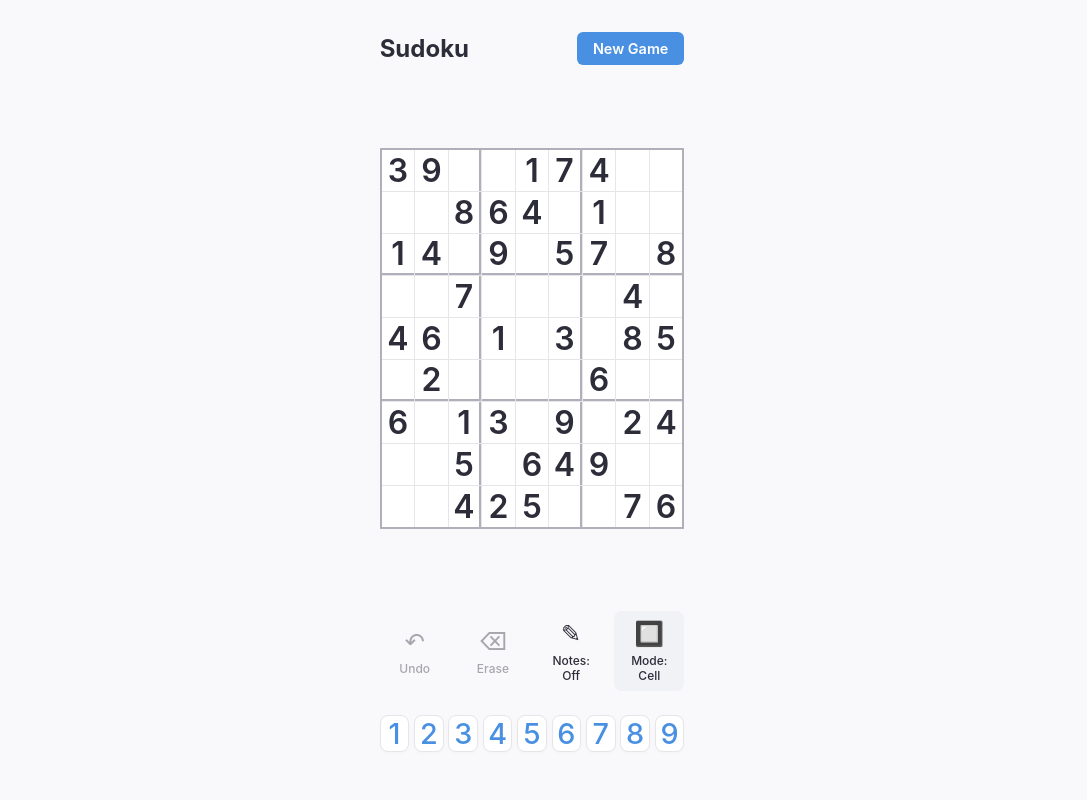
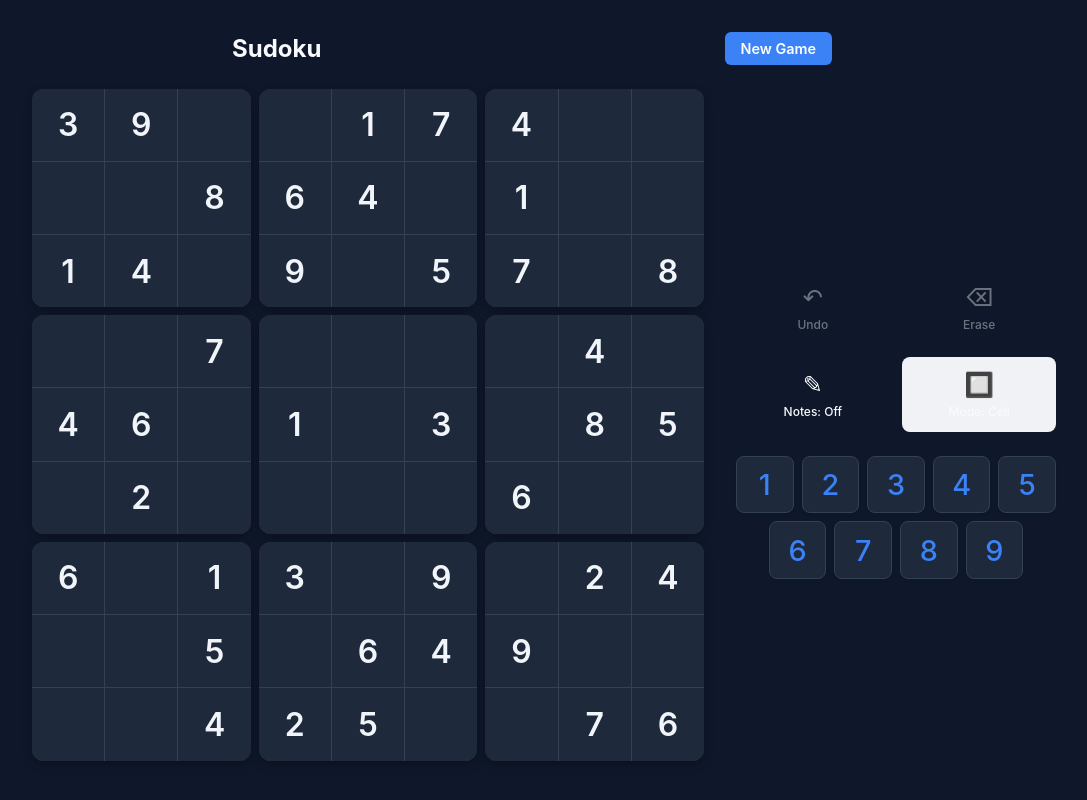
Before and after one commit to kaberkabouter/struggles, a Svelte app: page / in a window 1280 px wide. Shown: the whole page, without its empty margins (108-1195 px from the left). Built offline with nearby package versions, Linux system fonts and the light colour scheme.

Commit message:
feat: initialize Sudoku game project with core logic and Svelte components

```diff
--- a/src/App.svelte
+++ b/src/App.svelte
@@ -2,8 +2,12 @@
   import { onMount } from 'svelte';
   import Board from './components/Board.svelte';
   import Controls from './components/Controls.svelte';
-  import { loadFromLocalStorage, startNewGame } from './lib/store';
+  import NewGameModal from './components/NewGameModal.svelte';
+  import VictoryPanel from './components/VictoryPanel.svelte';
+  import { loadFromLocalStorage, startNewGame, isGameWon } from './lib/store';
   import './app.css';
+
+  let showNewGameModal = false;
 
   onMount(() => {
     // Try restoring state from localStorage
@@ -15,9 +19,12 @@
   });
 
   function resetGame() {
-    if (confirm("Are you sure you want to start a new game?")) {
-      startNewGame();
-    }
+    showNewGameModal = true;
+  }
+
+  function handleStart(event: CustomEvent<number>) {
+    startNewGame(event.detail);
+    showNewGameModal = false;
   }
 </script>
 
@@ -27,12 +34,27 @@
     <button class="new-game-btn" on:click={resetGame}>New Game</button>
   </header>
 
-  <div class="content">
-    <Board />
+  <div class="game-area">
+    <div class="content">
+      <Board />
+    </div>
+
+    <div class="side-panel">
+      {#if $isGameWon}
+        <VictoryPanel on:restart={resetGame} />
+      {:else}
+        <Controls />
+      {/if}
+    </div>
   </div>
+</main>
 
-  <Controls />
-</main>
+{#if showNewGameModal}
+  <NewGameModal
+    on:start={handleStart}
+    on:close={() => showNewGameModal = false}
+  />
+{/if}
 
 <style>
   header {
@@ -60,13 +82,43 @@
     font-weight: 600;
   }
 
-  .content {
-    flex-grow: 1;
+  .game-area {
     display: flex;
     flex-direction: column;
+    flex-grow: 1;
+    width: 100%;
+    gap: 1.5rem;
+  }
+
+  .content {
+    display: flex;
     justify-content: center;
-    max-width: var(--max-width);
-    margin: 0 auto;
     width: 100%;
   }
+
+  .side-panel {
+    display: flex;
+    flex-direction: column;
+    width: 100%;
+    margin-top: auto;
+  }
+
+  @media (orientation: landscape) and (max-height: 800px) {
+    .game-area {
+      flex-direction: row;
+      align-items: center;
+      justify-content: space-evenly;
+      gap: 2rem;
+    }
+
+    .content {
+      flex: 1 1 auto;
+      justify-content: flex-start;
+    }
+
+    .side-panel {
+      flex: 0 0 320px;
+      margin-top: 0;
+    }
+  }
 </style>
--- a/src/app.css
+++ b/src/app.css
@@ -1,25 +1,28 @@
 :root {
-  --bg-color: #f9f9fb;
-  --surface-color: #ffffff;
-  --text-main: #2d2d3a;
-  --text-muted: #8e8e9e;
+  --bg-color: #0f172a;
+  --surface-color: #1e293b;
+  --text-main: #f8fafc;
+  --text-muted: #94a3b8;
 
-  --border-light: #e5e5ea;
-  --border-dark: #b0b0bb;
+  --island-gap: 8px;
 
-  --primary: #4a90e2;
-  --primary-light: #e3effb;
+  --border-light: #334155;
+  --border-dark: #0f172a;
 
-  --error: #e74c3c;
-  --error-bg: #fdeaea;
+  --primary: #3b82f6;
+  --primary-light: rgba(59, 130, 246, 0.15);
 
-  --highlight-bg: #f0f4f8;
-  --highlight-same: #dceaf7;
-  --fixed-text: #2d2d3a;
-  --player-text: #4a90e2;
+  --error: #ef4444;
+  --error-bg: rgba(239, 68, 68, 0.15);
+
+  --highlight-bg: rgba(255, 255, 255, 0.05);
+  --highlight-same: rgba(59, 130, 246, 0.2);
+
+  --fixed-text: #f1f5f9;
+  --player-text: #60a5fa;
 
   --board-size: 100%;
-  --max-width: 500px;
+  --max-width: 600px;
 }
 
 body {
@@ -35,10 +38,11 @@ body {
 }
 
 #app {
-  max-width: var(--max-width);
+  width: 95vw;
+  max-width: 1000px;
   margin: 0 auto;
-  padding: 1rem;
-  height: 100vh;
+  padding: 1rem 0;
+  height: 100dvh;
   display: flex;
   flex-direction: column;
   box-sizing: border-box;
--- a/src/components/Board.svelte
+++ b/src/components/Board.svelte
@@ -1,26 +1,53 @@
 <script lang="ts">
-  import { grid, selectedCell, selectedNumber, conflicts, BLANK } from '../lib/store';
-  import { getRelatedIndices } from '../lib/sudoku';
-  import Cell from './Cell.svelte';
+  import {
+    grid,
+    selectedCell,
+    selectedNumber,
+    conflicts,
+    isGameWon,
+    BLANK,
+  } from "../lib/store";
+  import { getRelatedIndices } from "../lib/sudoku";
+  import Cell from "./Cell.svelte";
 
   $: activeValue = getActiveValue($selectedCell, $selectedNumber, $grid);
-  $: relatedIndices = $selectedCell !== null ? new Set(getRelatedIndices($selectedCell)) : new Set();
+  $: relatedIndices =
+    $selectedCell !== null
+      ? new Set(getRelatedIndices($selectedCell))
+      : new Set();
 
-  function getActiveValue(sc: number | null, sn: number | null, g: typeof $grid) {
+  function getActiveValue(
+    sc: number | null,
+    sn: number | null,
+    g: typeof $grid,
+  ) {
     if (sc !== null && g[sc] && g[sc].value !== BLANK) {
       return g[sc].value;
     }
     return sn;
   }
+
+  function calcIndex(blockIndex: number, cellOffset: number): number {
+    const startRow = Math.floor(blockIndex / 3) * 3;
+    const startCol = (blockIndex % 3) * 3;
+    const rowOffset = Math.floor(cellOffset / 3);
+    const colOffset = cellOffset % 3;
+    return (startRow + rowOffset) * 9 + (startCol + colOffset);
+  }
+
+  const BLOCKS = [0, 1, 2, 3, 4, 5, 6, 7, 8];
+  const CELLS_PER_BLOCK = [0, 1, 2, 3, 4, 5, 6, 7, 8];
 </script>
 
-<div class="board-container">
-  <div class="board">
-    {#each $grid as cell}
-      <div class="cell-wrapper"
-        class:border-right={cell.index % 9 === 2 || cell.index % 9 === 5}
-        class:border-bottom={Math.floor(cell.index / 9) === 2 || Math.floor(cell.index / 9) === 5}
-      >
+<div class="board-container" class:victory={$isGameWon}>
+  <div class="islands-board">
+    {#each BLOCKS as blockIndex}
+      <div class="island">
+        {#each CELLS_PER_BLOCK as cellOffset}
+          {@const idx = calcIndex(blockIndex, cellOffset)}
+          {@const cell = $grid[idx]}
+          {#if cell}
+            <div class="cell-wrapper">
               <Cell
                 {cell}
                 isSelected={$selectedCell === cell.index}
@@ -28,6 +55,9 @@
                 isHighlightedNumber={activeValue !== null && activeValue === cell.value}
                 hasConflict={$conflicts.has(cell.index)}
               />
+            </div>
+          {/if}
+        {/each}
       </div>
     {/each}
   </div>
@@ -39,19 +69,40 @@
     max-width: var(--max-width);
     aspect-ratio: 1;
     margin: 0 auto;
-    padding: 2px;
-    background-color: var(--border-dark);
     box-sizing: border-box;
+    transition: all 0.5s cubic-bezier(0.175, 0.885, 0.32, 1.275);
   }
 
-  .board {
+  @media (orientation: landscape) and (max-height: 800px) {
+    .board-container {
+      width: calc(100vh - 8rem);
+      max-width: 100%;
+    }
+  }
+
+  .board-container.victory {
+    box-shadow: 0 0 25px rgba(76, 175, 80, 0.4);
+    transform: scale(1.02);
+  }
+
+  .islands-board {
     display: grid;
-    grid-template-columns: repeat(9, 1fr);
-    grid-template-rows: repeat(9, 1fr);
+    grid-template-columns: repeat(3, 1fr);
+    grid-template-rows: repeat(3, 1fr);
     width: 100%;
     height: 100%;
-    gap: 1px; /* Light inner borders */
+    gap: var(--island-gap);
+  }
+
+  .island {
+    display: grid;
+    grid-template-columns: repeat(3, 1fr);
+    grid-template-rows: repeat(3, 1fr);
+    gap: 1px; /* Inner cell borders */
     background-color: var(--border-light);
+    border-radius: 12px;
+    overflow: hidden; /* clips the 3x3 cells to the rounded border */
+    box-shadow: 0 4px 10px rgba(0, 0, 0, 0.25); /* floating island shadow */
   }
 
   .cell-wrapper {
@@ -60,13 +111,4 @@
     align-items: stretch;
     justify-content: stretch;
   }
-
-  /* Thicker borders for 3x3 grids */
-  .cell-wrapper.border-right {
-    border-right: 2px solid var(--border-dark);
-  }
-
-  .cell-wrapper.border-bottom {
-    border-bottom: 2px solid var(--border-dark);
-  }
 </style>
--- a/src/components/Cell.svelte
+++ b/src/components/Cell.svelte
@@ -66,9 +66,8 @@
     font-weight: 600;
   }
   .player {
-    color: var(--player);
-    font-weight: 400;
-    color: var(--primary);
+    color: var(--player-text);
+    font-weight: 500;
   }
 
   /* Background States */
--- a/src/components/Controls.svelte
+++ b/src/components/Controls.svelte
@@ -1,8 +1,16 @@
 <script lang="ts">
   import {
-    undo, eraseCell, toggleNote, handleInput,
-    remainingCounts, inputMode, notesMode, selectedCell, selectedNumber, history
-  } from '../lib/store';
+    undo,
+    eraseCell,
+    toggleNote,
+    handleInput,
+    remainingCounts,
+    inputMode,
+    notesMode,
+    selectedCell,
+    selectedNumber,
+    history,
+  } from "../lib/store";
 
   function onNumber(num: number) {
     handleInput(num);
@@ -15,10 +23,12 @@
   }
 
   function toggleMode() {
-    $inputMode = $inputMode === 'cell' ? 'number' : 'cell';
+    $inputMode = $inputMode === "cell" ? "number" : "cell";
     $selectedCell = null;
     $selectedNumber = null;
   }
+
+  const NUMBERS: number[] = [1, 2, 3, 4, 5, 6, 7, 8, 9];
 </script>
 
 <div class="controls-container">
@@ -28,27 +38,37 @@
       <span class="icon">↶</span>
       <span class="label">Undo</span>
     </button>
-    <button class="action-btn" disabled={$selectedCell === null} on:click={onErase}>
+    <button
+      class="action-btn"
+      disabled={$selectedCell === null}
+      on:click={onErase}
+    >
       <span class="icon">⌫</span>
       <span class="label">Erase</span>
     </button>
-    <button class="action-btn" class:active={$notesMode} on:click={() => $notesMode = !$notesMode}>
+    <button
+      class="action-btn"
+      class:active={$notesMode}
+      on:click={() => ($notesMode = !$notesMode)}
+    >
       <span class="icon">✎</span>
-      <span class="label">Notes: {$notesMode ? 'On' : 'Off'}</span>
+      <span class="label">Notes: {$notesMode ? "On" : "Off"}</span>
     </button>
     <button class="action-btn highlight" on:click={toggleMode}>
-      <span class="icon">{$inputMode === 'cell' ? '🔲' : '1️⃣'}</span>
-      <span class="label">Mode: {$inputMode === 'cell' ? 'Cell' : 'Number'}</span>
+      <span class="icon">{$inputMode === "cell" ? "🔲" : "1️⃣"}</span>
+      <span class="label"
+        >Mode: {$inputMode === "cell" ? "Cell" : "Number"}</span
+      >
     </button>
   </div>
 
   <!-- Number Pad -->
   <div class="numpad">
-    {#each [1,2,3,4,5,6,7,8,9] as n}
+    {#each NUMBERS as n}
       <button
         class="num-btn"
         class:dimmed={$remainingCounts[n] <= 0}
-        class:selected={$inputMode === 'number' && $selectedNumber === n}
+        class:selected={$inputMode === "number" && $selectedNumber === n}
         on:click={() => onNumber(n)}
       >
         {n}
@@ -88,7 +108,9 @@
     gap: 0.3rem;
     padding: 0.5rem;
     border-radius: 8px;
-    transition: background-color 0.2s, opacity 0.2s;
+    transition:
+      background-color 0.2s,
+      opacity 0.2s;
   }
 
   .action-btn:disabled {
@@ -116,27 +138,29 @@
 
   /* Numpad */
   .numpad {
-    display: grid;
-    grid-template-columns: repeat(9, minmax(0, 1fr));
-    gap: 0.3rem;
-    max-width: var(--max-width);
+    display: flex;
+    flex-wrap: wrap;
+    justify-content: center;
+    gap: 0.5rem;
+    max-width: 320px;
     margin: 0 auto;
     width: 100%;
   }
 
   .num-btn {
+    flex: 0 0 calc(20% - 0.4rem); /* 5 buttons per row */
     background-color: var(--surface-color);
     border: 1px solid var(--border-light);
     border-radius: 8px;
-    font-size: clamp(1.2rem, 4vw, 1.8rem);
+    font-size: clamp(1.4rem, 5vw, 1.8rem);
     font-weight: 500;
     color: var(--primary);
-    aspect-ratio: 0.8; /* slightly taller than square */
+    aspect-ratio: 1; /* perfect square touch targets */
     display: flex;
     align-items: center;
     justify-content: center;
     transition: all 0.1s ease;
-    box-shadow: 0 2px 4px rgba(0,0,0,0.02);
+    box-shadow: 0 2px 4px rgba(0, 0, 0, 0.02);
   }
 
   .num-btn:active {
@@ -154,4 +178,22 @@
     color: white;
     border-color: var(--primary);
   }
+
+  @media (orientation: landscape) and (max-height: 800px) {
+    .controls-container {
+      margin-top: 0;
+      justify-content: center;
+      height: 100%;
+    }
+
+    .action-bar {
+      display: grid;
+      grid-template-columns: repeat(2, 1fr);
+      gap: 0.8rem;
+    }
+
+    .action-btn {
+      padding: 0.8rem;
+    }
+  }
 </style>
--- /dev/null
+++ b/src/components/NewGameModal.svelte
@@ -0,0 +1,162 @@
+<script lang="ts">
+  import { createEventDispatcher, onMount } from 'svelte';
+  import { fade, scale } from 'svelte/transition';
+
+  const dispatch = createEventDispatcher();
+
+  const difficulties = [
+    { name: 'Testing', holes: 1, color: '#9E9E9E' },
+    { name: 'Easy', holes: 30, color: '#4CAF50' },
+    { name: 'Medium', holes: 40, color: '#FF9800' },
+    { name: 'Hard', holes: 50, color: '#F44336' },
+    { name: 'Expert', holes: 58, color: '#9C27B0' }
+  ];
+
+  function start(holes: number) {
+    dispatch('start', holes);
+  }
+
+  function close() {
+    dispatch('close');
+  }
+
+  // Prevent background scrolling while modal is open
+  onMount(() => {
+    if (typeof document !== 'undefined') {
+      const original = document.body.style.overflow;
+      document.body.style.overflow = 'hidden';
+      return () => {
+        document.body.style.overflow = original;
+      };
+    }
+  });
+</script>
+
+<!-- svelte-ignore a11y-click-events-have-key-events a11y-no-static-element-interactions -->
+<div class="backdrop" transition:fade={{ duration: 200 }} on:click={close}>
+  <div class="modal" transition:scale={{ duration: 250, start: 0.95 }} on:click|stopPropagation>
+    <h2>New Game</h2>
+    <p>Select a difficulty. Your current game progress will be lost.</p>
+
+    <div class="difficulty-grid">
+      {#each difficulties as diff}
+        <button
+          class="diff-btn"
+          style="--hover-color: {diff.color}22; --border-color: {diff.color}"
+          on:click={() => start(diff.holes)}
+        >
+          <span class="diff-name">{diff.name}</span>
+          <span class="diff-desc">{81 - diff.holes} givens</span>
+        </button>
+      {/each}
+    </div>
+
+    <button class="cancel-btn" on:click={close}>Cancel</button>
+  </div>
+</div>
+
+<style>
+  .backdrop {
+    position: fixed;
+    top: 0;
+    left: 0;
+    width: 100vw;
+    height: 100vh;
+    background-color: rgba(0, 0, 0, 0.4);
+    backdrop-filter: blur(4px);
+    -webkit-backdrop-filter: blur(4px);
+    display: flex;
+    align-items: center;
+    justify-content: center;
+    z-index: 1000;
+    padding: 1rem;
+    box-sizing: border-box;
+  }
+
+  .modal {
+    background-color: var(--surface-color, #ffffff);
+    border-radius: 16px;
+    padding: 1.5rem;
+    width: 100%;
+    max-width: 360px;
+    box-shadow: 0 10px 25px rgba(0, 0, 0, 0.2);
+    display: flex;
+    flex-direction: column;
+    align-items: center;
+    text-align: center;
+  }
+
+  h2 {
+    margin: 0 0 0.5rem 0;
+    font-size: 1.4rem;
+    color: var(--text-main, #2d2d3a);
+  }
+
+  p {
+    margin: 0 0 1.5rem 0;
+    font-size: 0.9rem;
+    color: var(--text-muted, #8e8e9e);
+    line-height: 1.4;
+  }
+
+  .difficulty-grid {
+    display: grid;
+    grid-template-columns: 1fr 1fr;
+    gap: 0.8rem;
+    width: 100%;
+    margin-bottom: 1.5rem;
+  }
+
+  .diff-btn {
+    display: flex;
+    flex-direction: column;
+    align-items: center;
+    justify-content: center;
+    padding: 1rem 0.5rem;
+    border: 2px solid var(--border-light, #e5e5ea);
+    border-radius: 12px;
+    background-color: transparent;
+    transition: all 0.2s ease;
+    cursor: pointer;
+    touch-action: manipulation;
+  }
+
+  .diff-btn:hover, .diff-btn:active {
+    border-color: var(--border-color);
+    background-color: var(--hover-color);
+    transform: translateY(-2px);
+  }
+
+  .diff-btn:active {
+    transform: translateY(0);
+  }
+
+  .diff-name {
+    font-weight: 600;
+    font-size: 1rem;
+    color: var(--text-main, #2d2d3a);
+    margin-bottom: 0.25rem;
+  }
+
+  .diff-desc {
+    font-size: 0.75rem;
+    color: var(--text-muted, #8e8e9e);
+  }
+
+  .cancel-btn {
+    width: 100%;
+    padding: 0.8rem;
+    font-weight: 600;
+    font-size: 1rem;
+    color: var(--text-muted, #8e8e9e);
+    background-color: var(--bg-color, #f9f9fb);
+    border: none;
+    border-radius: 12px;
+    transition: background-color 0.2s;
+  }
+
+  .cancel-btn:hover, .cancel-btn:active {
+    background-color: var(--border-light, #e5e5ea);
+    color: var(--text-main, #2d2d3a);
+  }
+</style>
--- /dev/null
+++ b/src/components/VictoryPanel.svelte
@@ -0,0 +1,63 @@
+<script lang="ts">
+  import { createEventDispatcher } from 'svelte';
+  import { slide } from 'svelte/transition';
+
+  const dispatch = createEventDispatcher();
+
+  function restart() {
+    dispatch('restart');
+  }
+</script>
+
+<div class="victory-panel" transition:slide={{ duration: 400 }}>
+  <h2>Victory!</h2>
+  <p>You have successfully completed this puzzle.</p>
+  <button class="restart-btn" on:click={restart}>Play Again</button>
+</div>
+
+<style>
+  .victory-panel {
+    display: flex;
+    flex-direction: column;
+    align-items: center;
+    justify-content: center;
+    padding: 2rem 1rem;
+    background: linear-gradient(135deg, #4CAF50, #2E7D32);
+    color: white;
+    border-radius: 16px;
+    margin-top: auto;
+    box-shadow: 0 8px 24px rgba(76, 175, 80, 0.3);
+    text-align: center;
+    width: 100%;
+    box-sizing: border-box;
+    max-width: var(--max-width);
+    margin-left: auto;
+    margin-right: auto;
+  }
+
+  h2 {
+    margin: 0 0 0.5rem 0;
+    font-size: 1.8rem;
+  }
+
+  p {
+    margin: 0 0 1.5rem 0;
+    opacity: 0.9;
+  }
+
+  .restart-btn {
+    background-color: white;
+    color: #2E7D32;
+    border: none;
+    padding: 0.8rem 2rem;
+    font-size: 1.1rem;
+    font-weight: 700;
+    border-radius: 20px;
+    cursor: pointer;
+    transition: transform 0.2s;
+  }
+
+  .restart-btn:hover, .restart-btn:active {
+    transform: scale(1.05);
+  }
+</style>
--- a/src/lib/store.ts
+++ b/src/lib/store.ts
@@ -35,6 +35,12 @@ export const remainingCounts = derived(grid, ($grid) => {
     }
   });
   return counts;
+});
+
+export const isGameWon = derived([grid, conflicts], ([$grid, $conflicts]) => {
+  if ($grid.length === 0) return false;
+  const isFull = $grid.every(c => c.value !== BLANK);
+  return isFull && $conflicts.size === 0;
 });
 
 // Helpers
```
Also changed, not shown: check_log.txt (added), src/lib/sudoku.ts (line endings or trailing spaces), 2 other files (tests, documents, lock files or other folders). Lines whose indentation alone changed are shown as unchanged.
